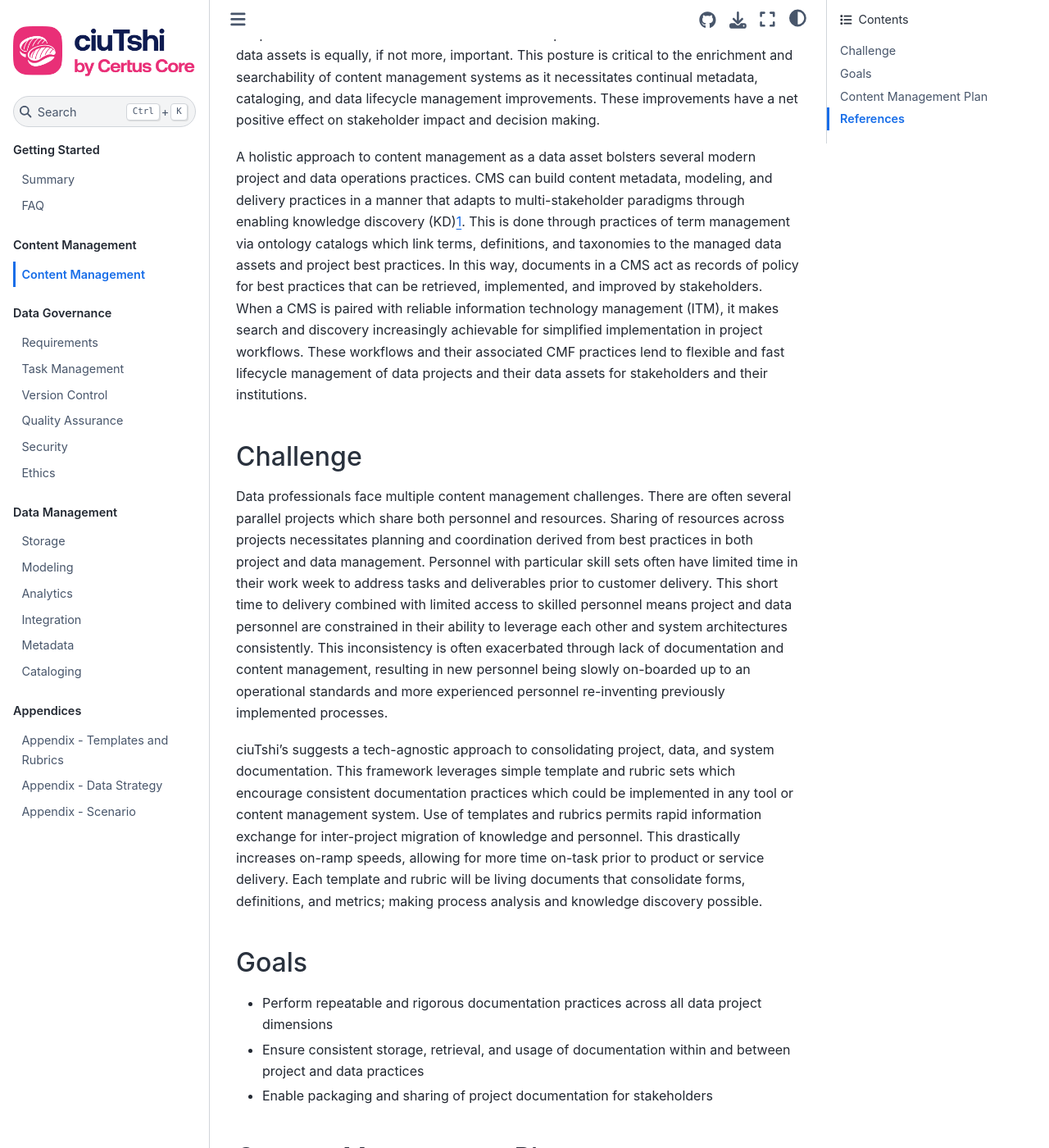
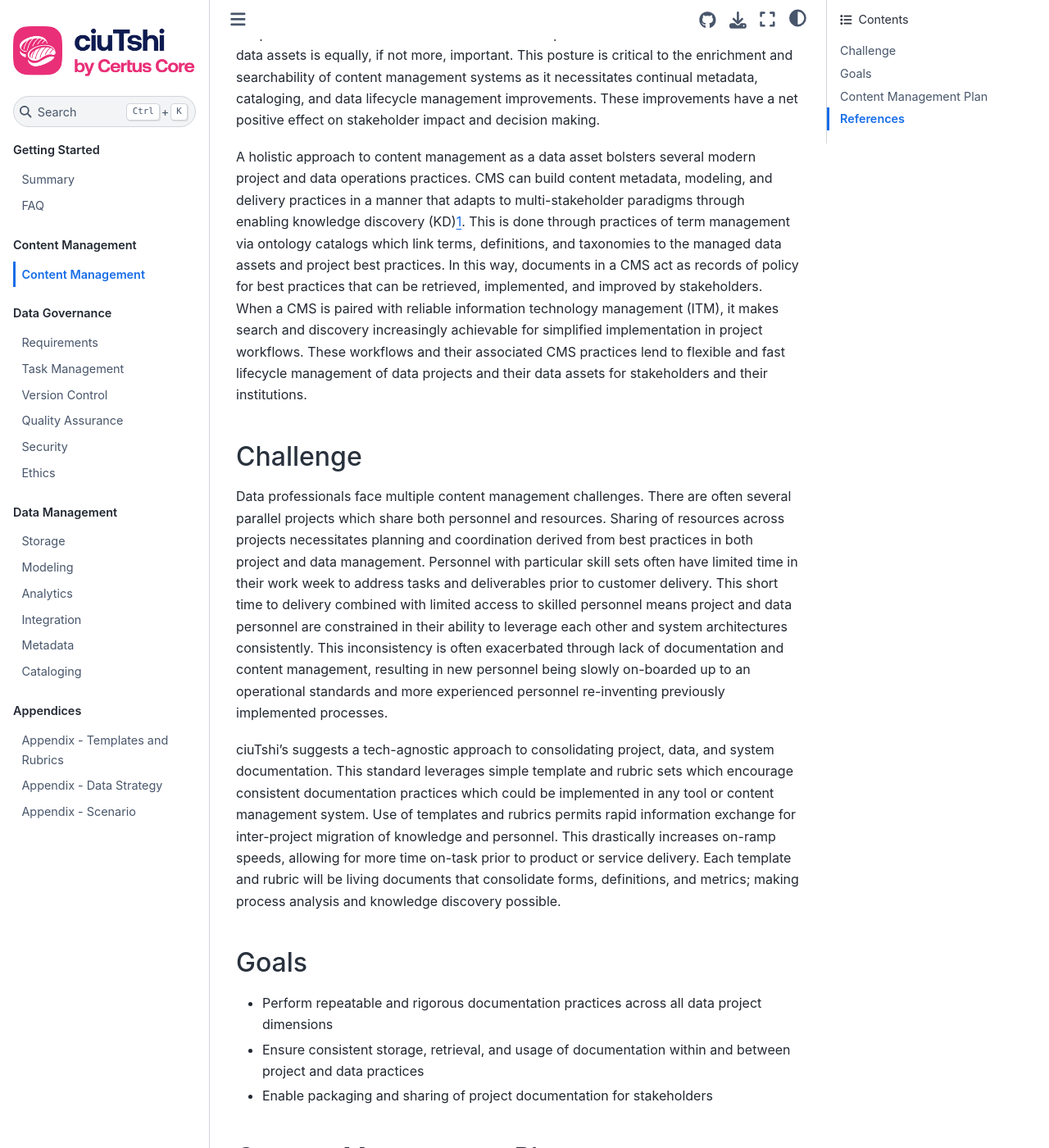
Before and after one commit to CertusGroup/ciutshi, a Sphinx documentation site: the page built from docs/source/content_management.md, in a window 1280 px wide and 1400 px high, scrolled down 830 px. Shown: the whole window at 82% size. Built offline with Sphinx 7.4.7 and the Sphinx Book theme 1.1.4, drawn with Linux system fonts in a browser that asks for light colours; some of the changed text lies outside the part shown.

Commit message:
update language - cm

```diff
--- a/docs/source/content_management.md
+++ b/docs/source/content_management.md
@@ -2,17 +2,17 @@
 
 Content management is the gathering and organization of information in order to maintain the integrity of, and access to, knowledge artifacts[1](content_management/references). This form of management relies on a combination of consistent best practices and tooling which enable rigor in processes over time. Researchers have found this systematization of documentations workflows permits automation practices and clearer roles and responsibilities for content generation[2](content_management/references). Enhancing content generation in this way permits content management system (CMS) users to advance innovative practices while enriching other essential integrated practices such as metadata generation, best practice reuse, and improved collaboration. These procedural shifts in documentation practices reduce the need for presentations, drastically shortens the time on tasks to delivery, and improves quality of secure systems and products.
 
-Content management is an essential part of modern knowledge-based systems. Moore in McKeever’s 2003 publication on content management systems stated, “Content is the feeder mechanism for all business processes. And always has been.”[3](content_management/references) As a result, the more consistent and rigorous a content management framework (CMF) is implemented and reviewed by institutions and stakeholders, the more improvements in practices and outcomes can be observed. These outcomes, such as retrieval of information and inter-system integrations, ensure that personnel can respond to requests from leadership in a manner compliant to or exceeding stakeholder expectation[1](content_management/references). From the data-driven system perspective, the outcomes are increasingly reliable data models and metrics which enrich the analytics and knowledge-based system processes. As a result, collaborative efforts across an organization are more likely to accelerate their efforts through consolidated understanding of shared CMS resources.
+Content management is an essential part of modern knowledge-based systems. Moore in McKeever’s 2003 publication on content management systems stated, “Content is the feeder mechanism for all business processes. And always has been.”[3](content_management/references) As a result, the more consistent and rigorous a content management standard (CMS) is implemented and reviewed by institutions and stakeholders, the more improvements in practices and outcomes can be observed. These outcomes, such as retrieval of information and inter-system integrations, ensure that personnel can respond to requests from leadership in a manner compliant to or exceeding stakeholder expectation[1](content_management/references). From the data-driven system perspective, the outcomes are increasingly reliable data models and metrics which enrich the analytics and knowledge-based system processes. As a result, collaborative efforts across an organization are more likely to accelerate their efforts through consolidated understanding of shared CMS resources.
 
 There should not be a distinction between content and other types of data[4](content_management/references). In the organizational spaces, great attention is often placed on the data that is generated internally or acquired externally. However, it is equally important to understand and adopt the posture that documentation and metrics on the practices around internal and external data assets is equally, if not more, important. This posture is critical to the enrichment and searchability of content management systems as it necessitates continual metadata, cataloging, and data lifecycle management improvements. These improvements have a net positive effect on stakeholder impact and decision making.
 
-A holistic approach to content management as a data asset bolsters several modern project and data operations practices. CMS can build content metadata, modeling, and delivery practices in a manner that adapts to multi-stakeholder paradigms through enabling knowledge discovery (KD)[1](content_management/references). This is done through practices of term management via ontology catalogs which link terms, definitions, and taxonomies to the managed data assets and project best practices. In this way, documents in a CMS act as records of policy for best practices that can be retrieved, implemented, and improved by stakeholders. When a CMS is paired with reliable information technology management (ITM), it makes search and discovery increasingly achievable for simplified implementation in project workflows. These workflows and their associated CMF practices lend to flexible and fast lifecycle management of data projects and their data assets for stakeholders and their institutions.
+A holistic approach to content management as a data asset bolsters several modern project and data operations practices. CMS can build content metadata, modeling, and delivery practices in a manner that adapts to multi-stakeholder paradigms through enabling knowledge discovery (KD)[1](content_management/references). This is done through practices of term management via ontology catalogs which link terms, definitions, and taxonomies to the managed data assets and project best practices. In this way, documents in a CMS act as records of policy for best practices that can be retrieved, implemented, and improved by stakeholders. When a CMS is paired with reliable information technology management (ITM), it makes search and discovery increasingly achievable for simplified implementation in project workflows. These workflows and their associated CMS practices lend to flexible and fast lifecycle management of data projects and their data assets for stakeholders and their institutions.
 
 ## Challenge
 
 Data professionals face multiple content management challenges. There are often several parallel projects which share both personnel and resources. Sharing of resources across projects necessitates planning and coordination derived from best practices in both project and data management. Personnel with particular skill sets often have limited time in their work week to address tasks and deliverables prior to customer delivery. This short time to delivery combined with limited access to skilled personnel means project and data personnel are constrained in their ability to leverage each other and system architectures consistently. This inconsistency is often exacerbated through lack of documentation and content management, resulting in new personnel being slowly on-boarded up to an operational standards and more experienced personnel re-inventing previously implemented processes.
 
-ciuTshi's suggests a tech-agnostic approach to consolidating project, data, and system documentation. This framework leverages simple template and rubric sets which encourage consistent documentation practices which could be implemented in any tool or content management system. Use of templates and rubrics permits rapid information exchange for inter-project migration of knowledge and personnel. This drastically increases on-ramp speeds, allowing for more time on-task prior to product or service delivery. Each template and rubric will be living documents that consolidate forms, definitions, and metrics; making process analysis and knowledge discovery possible.
+ciuTshi's suggests a tech-agnostic approach to consolidating project, data, and system documentation. This standard leverages simple template and rubric sets which encourage consistent documentation practices which could be implemented in any tool or content management system. Use of templates and rubrics permits rapid information exchange for inter-project migration of knowledge and personnel. This drastically increases on-ramp speeds, allowing for more time on-task prior to product or service delivery. Each template and rubric will be living documents that consolidate forms, definitions, and metrics; making process analysis and knowledge discovery possible.
 
 ## Goals
 
@@ -22,7 +22,7 @@
 
 ## Content Management Plan
 
-![CMF Overview](static/images/cm_overview.png)
+![CMS Overview](static/images/cm_overview.png)
 
 ciuTshi uses a template and rubric approach to content generation and documentation.
 
@@ -63,7 +63,7 @@
 
 * Ensure capturing content is part of every best practice and workflow via documentation
   * Create documents, templates/rubrics, metadata, and data assets as needed to support sustainable content management
-  * Record these CMF artifacts in version controlled systems (VCS) with appropriate access and backup measures in place
+  * Record these CMS artifacts in version controlled systems (VCS) with appropriate access and backup measures in place
 * Timeline and document retention and disposal plans
   * Business requirements should capture the security and handling practices necessary for associated stakeholders
 * Plan for content audits, edits, and delivery
@@ -73,9 +73,9 @@
   * Content growth necessitates readiness and archival assessments for content
   * Reviews ensure personnel best practices are updated within documents and templates/rubrics
   * Retrospectives ensure that antiquated processes are assessed for risk, cost/benefit, and archive while optimizing best practices are elevated and updated to reflect overall improvements
-* Improve the content management framework
-  * Lifecycle management improves the quality of the CMF in the course of audit and review
-  * Shifts in CMF should optimize search, discovery, and analysis of content artifacts
+* Improve the content management standard
+  * Lifecycle management improves the quality of the CMS in the course of audit and review
+  * Shifts in CMS should optimize search, discovery, and analysis of content artifacts
 
 (content_management/references)=
 
```
